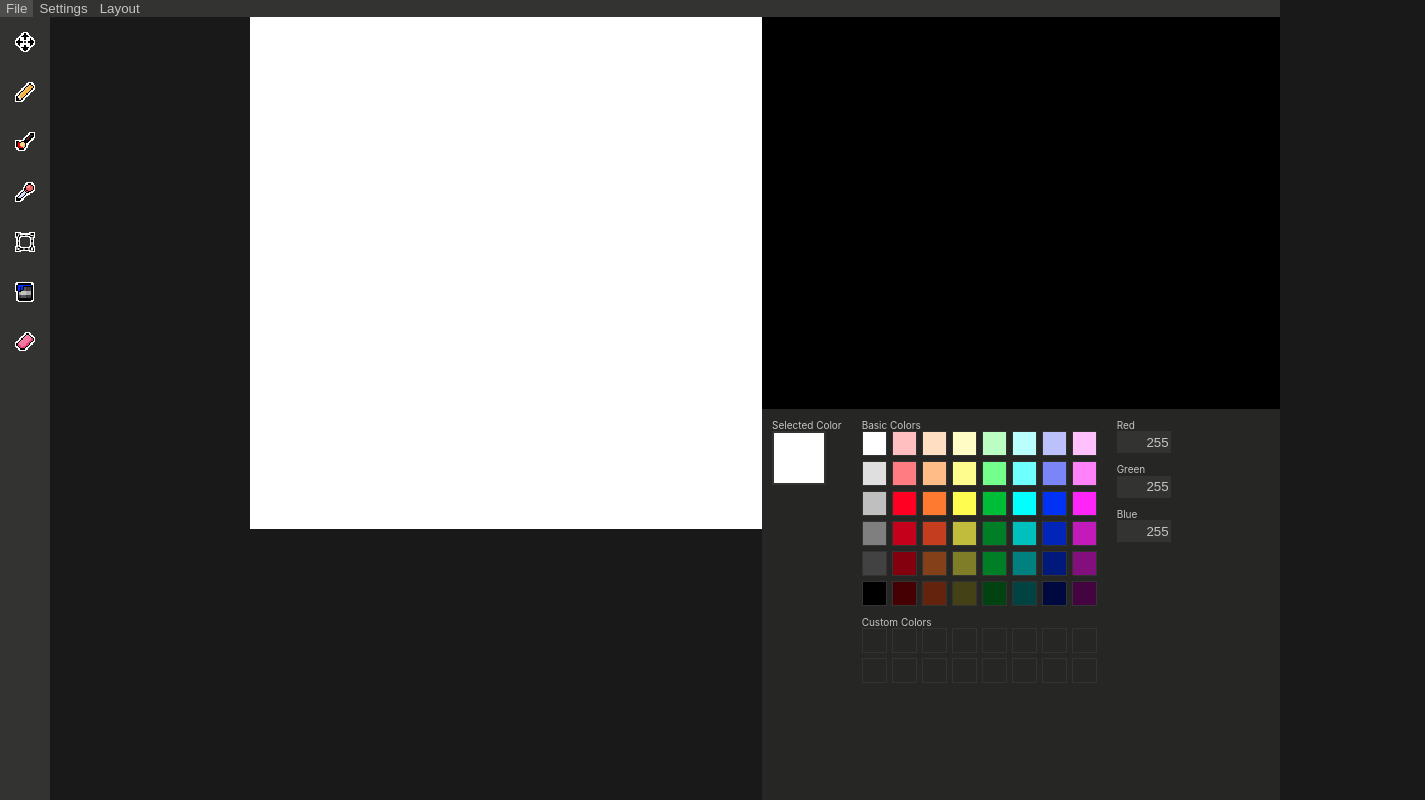
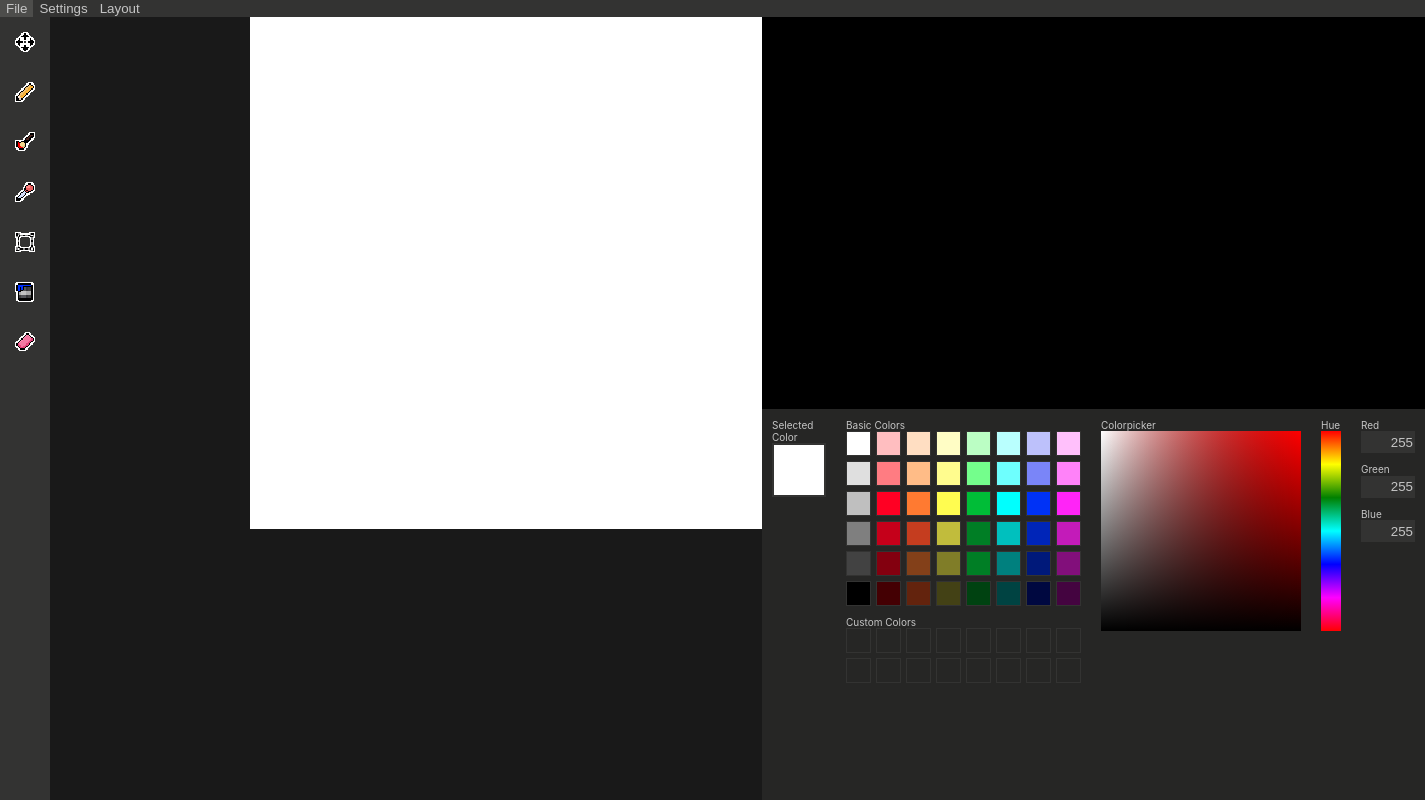
Before and after one commit to larseriktf/skineditor, a React (Create React App) app in the folder skindojo/: page / in a window 1280 px wide. Shown: the whole page, 1425 px wide, since content can reach past the window. Built offline with nearby package versions, Linux system fonts and the light colour scheme.

Commit message:
Added gradient-picker and hue-picker

```diff
--- a/skindojo/src/components/Colorpicker.tsx
+++ b/skindojo/src/components/Colorpicker.tsx
@@ -43,6 +43,15 @@ export const Colorpicker = ({ setColor }: IProps) => {
 
   return (
     <section className="colorpicker">
+      <div className="gradient-picker">
+        <p className="label">Colorpicker</p>
+        <div />
+      </div>
+      <div className="hue-picker">
+        <p className="label">Hue</p>
+        <div />
+      </div>
+      <div className="rgb-picker">
         <p className="label">Red</p>
         <input
           type="text"
@@ -67,6 +76,7 @@ export const Colorpicker = ({ setColor }: IProps) => {
           onChange={updateRGB}
           name="B"
         />
+      </div>
     </section>
   )
 }
--- a/skindojo/src/style/components/_color.scss
+++ b/skindojo/src/style/components/_color.scss
@@ -61,6 +61,43 @@ $picker-size: 25px;
 }
 
 .colorpicker {
+    display: flex;
+    flex-direction: row;
+
+    .gradient-picker {
+        box-sizing: border-box;
+        padding: 10px;
+
+        > div {
+            width: 200px;
+            height: 200px;
+            background-image: linear-gradient(0deg, black, transparent),
+                linear-gradient(270deg, red, transparent),
+                linear-gradient(90deg, white, transparent);
+        }
+    }
+
+    .hue-picker {
+        box-sizing: border-box;
+        padding: 10px;
+
+        > div {
+            width: 20px;
+            height: 200px;
+            background-image: linear-gradient(
+                180deg,
+                red,
+                yellow,
+                green,
+                cyan,
+                blue,
+                magenta,
+                red
+            );
+        }
+    }
+
+    .rgb-picker {
         box-sizing: border-box;
         padding: 10px;
 
@@ -74,3 +111,4 @@ $picker-size: 25px;
             margin-bottom: 10px;
         }
     }
+}
```
Lines whose indentation alone changed are shown as unchanged.
